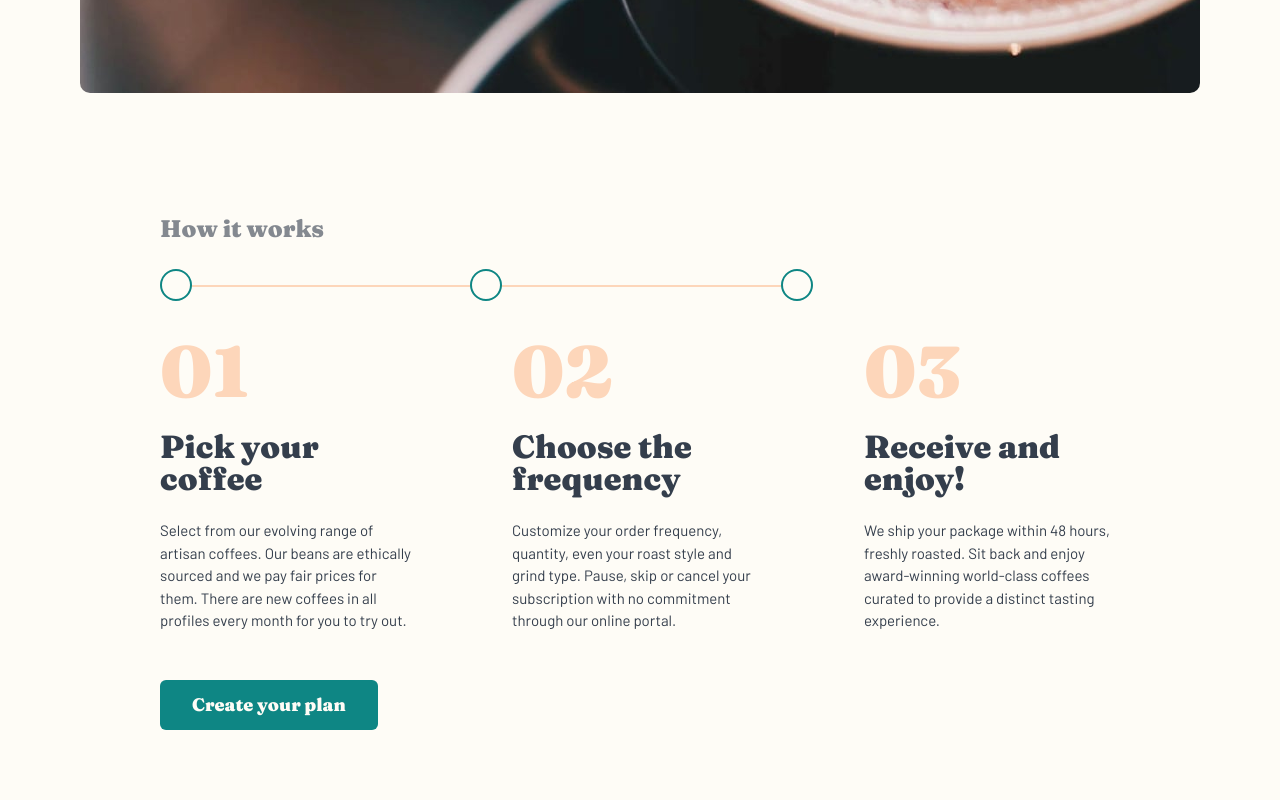
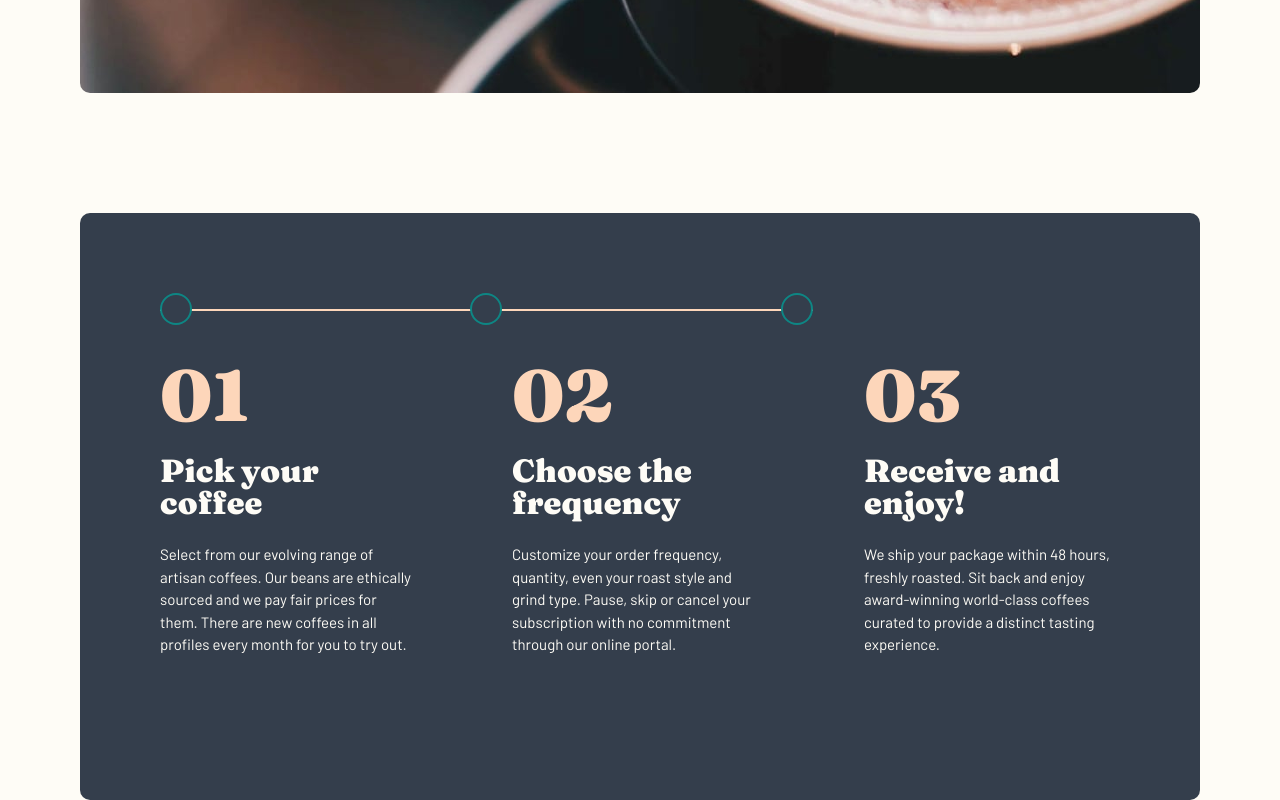
Before and after one commit to zyadfallatah/frontend-mentor-challenge-10, a React (Vite) app: page /create-your-plan in a window 1280 px wide. Shown: the part 483-1283 px from the top of the page. Before the commit the page ends 1213 px from the top, so only its background shows below. Built offline with nearby package versions, Linux system fonts and the light colour scheme.

Commit message:
Steps turns into Compound Component & Both HomePage and CreateYourPlanPage Uses the same Steps component

```diff
--- a/src/components/HorizontalLine.tsx
+++ b/src/components/HorizontalLine.tsx
@@ -1,9 +1,10 @@
-const HorizontalLine = () => {
+const HorizontalLine = ({darkTheme = false}) => {
+  const bgColor = darkTheme ? "bg-dark-grey-blue" : "bg-light-cream";
   return (
     <div className=" hidden md:block relative md:w-[68%] md:h-[2px] bg-pale-orange">
-      <span className="hidden md:block absolute size-8 rounded-full border-2 border-dark-cyan translate-y-[-50%] bg-light-cream"></span>
-      <span className="hidden md:block absolute size-8 rounded-full border-2 border-dark-cyan translate-y-[-50%] bg-light-cream left-[50%] translate-x-[-50%]"></span>
-      <span className="hidden md:block absolute size-8 rounded-full border-2 border-dark-cyan translate-y-[-50%] bg-light-cream right-0"></span>
+      <span className={`hidden md:block absolute size-8 rounded-full border-2 border-dark-cyan translate-y-[-50%] ${bgColor}`}></span>
+      <span className={`hidden md:block absolute size-8 rounded-full border-2 border-dark-cyan translate-y-[-50%] ${bgColor} left-[50%] translate-x-[-50%]`}></span>
+      <span className={`hidden md:block absolute size-8 rounded-full border-2 border-dark-cyan translate-y-[-50%] ${bgColor} right-0`}></span>
     </div>
   );
 };
--- a/src/components/Step.tsx
+++ b/src/components/Step.tsx
@@ -10,10 +10,10 @@ const Step = ({ stepNumber, title, description }: StepType) => {
       <h3 className="text-[72px] font-black text-pale-orange">
         {"0" + stepNumber}
       </h3>
-      <h2 className="text-dark-grey-blue text-[1.75rem] lg:text-[2rem] font-black md:max-w-[255px]">
+      <h2 className="text-[1.75rem] lg:text-[2rem] font-black md:max-w-[255px]">
         {title}
       </h2>
-      <p className="text-[15px] text-dark-grey-blue">{description}</p>
+      <p className="text-[15px]">{description}</p>
     </div>
   );
 };
--- a/src/components/Steps.tsx
+++ b/src/components/Steps.tsx
@@ -1,14 +1,33 @@
+import { createContext, PropsWithChildren, useContext } from "react";
+
+
 import Button from "./Button";
 import HorizontalLine from "./HorizontalLine";
 import Step from "./Step";
 
-const Steps = () => {
+type Steps = PropsWithChildren & {
+  darkTheme?: boolean,
+  className?: string
+}
+
+const Steps = ({className = "", darkTheme = false, children} : Steps ) => {
   return (
-    <div className="xl:px-[5rem]">
-      <h2 className="font-black text-grey text-center md:text-left text-2xl mt-[7.5rem] mb-10">
-        How it works
-      </h2>
-      <HorizontalLine />
+    <div className={`xl:px-[5rem] rounded-[10px] ${className} ${darkTheme ? "bg-dark-grey-blue text-light-cream" : "text-dark-grey-blue"}`}>
+      {children}
+    </div>
+  );
+};
+
+Steps.Title = () => {
+  return <h2 className=" font-black text-grey text-center md:text-left text-2xl mt-[7.5rem] mb-10">
+  How it works
+  </h2>
+}
+
+Steps.CoreDesign = ({darkTheme = false}) => {
+  return (
+    <>
+      <HorizontalLine darkTheme={darkTheme} />
       <div className="grid md:grid-cols-3 xl:place-items-start gap-14 xl:gap-[6rem] my-12  mx-auto">
         <Step
           stepNumber={1}
@@ -27,9 +46,12 @@ const Steps = () => {
         world-class coffees curated to provide a distinct tasting experience."
         />
       </div>
-      <Button />
-    </div>
-  );
-};
+    </>
+  )
+}
+
+Steps.Button = () => {
+  return <Button />
+}
 
 export default Steps;
--- a/src/pages/Home/HomePage.tsx
+++ b/src/pages/Home/HomePage.tsx
@@ -1,15 +1,18 @@
 import Hero from "./Hero";
 import Collections from "./Collections";
 import Features from "./Features";
-import Steps from "../../components/Steps";
-
+import Steps from "../../components/Steps.tsx";
 const HomePage = () => {
   return (
     <main className="bg-light-cream min-h-svh">
       <Hero />
       <Collections />
       <Features />
-      <Steps />
+      <Steps>
+        <Steps.Title />
+        <Steps.CoreDesign />
+        <Steps.Button />
+      </Steps>
     </main>
   );
 };
--- a/src/pages/create-your-plan/CreateYourPlanPage.tsx
+++ b/src/pages/create-your-plan/CreateYourPlanPage.tsx
@@ -4,7 +4,10 @@ import Hero from "./Hero";
 const CreateYourPlanPage = () => {
   return <div>
     <Hero />
-    <Steps />
+    <Steps darkTheme className=" -translate-x-6 md:-translate-x-10 lg:-translate-x-0  w-[100vw] lg:w-full
+    px-6 md:px-10  py-20 xl:py-24 mt-[7.5rem]">
+      <Steps.CoreDesign darkTheme/>
+    </Steps>
   </div>
 }
 
```
